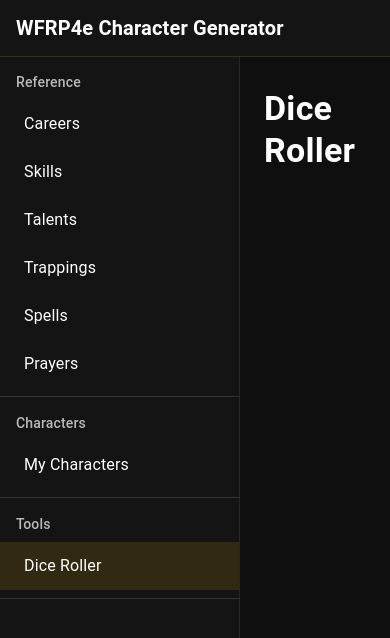
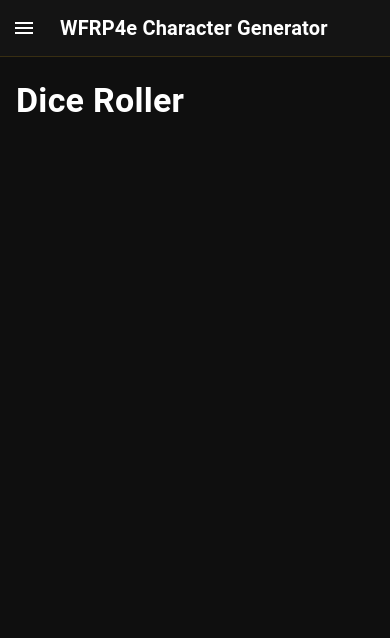
Before and after one commit to Userrrfriendly/wfrp4echargen, a React (Vite) app: page /dice in a window 390 px wide. Shown: the top 638 px of the page. Built offline with nearby package versions, Linux system fonts and the light colour scheme.

Commit message:
responsiveness

```diff
--- a/src/components/layout/AppLayout.tsx
+++ b/src/components/layout/AppLayout.tsx
@@ -1,29 +1,57 @@
-import { AppBar, Box, Toolbar, Typography } from '@mui/material';
+import { useState } from 'react';
+import { AppBar, Box, IconButton, Toolbar, Typography, useMediaQuery, useTheme } from '@mui/material';
 import { Outlet } from 'react-router-dom';
 import NavDrawer from './NavDrawer';
-import { DRAWER_WIDTH } from './constants';
+
+function HamburgerIcon() {
+  return (
+    <svg viewBox="0 0 24 24" width="24" height="24" fill="currentColor">
+      <path d="M3 18h18v-2H3v2zm0-5h18v-2H3v2zm0-7v2h18V6H3z" />
+    </svg>
+  );
+}
 
 export default function AppLayout() {
+  const theme = useTheme();
+  const isMobile = useMediaQuery(theme.breakpoints.down('md'));
+  const [drawerOpen, setDrawerOpen] = useState(false);
+
   return (
     <Box sx={{ display: 'flex' }}>
       <AppBar position="fixed" elevation={0} sx={{ zIndex: (t) => t.zIndex.drawer + 1 }}>
         <Toolbar>
+          {isMobile && (
+            <IconButton
+              color="inherit"
+              edge="start"
+              onClick={() => setDrawerOpen(true)}
+              sx={{ mr: 2 }}
+              aria-label="open navigation"
+            >
+              <HamburgerIcon />
+            </IconButton>
+          )}
           <Typography variant="h6" noWrap>
             WFRP4e Character Generator
           </Typography>
         </Toolbar>
       </AppBar>
 
-      <NavDrawer />
+      <NavDrawer
+        open={drawerOpen}
+        onClose={() => setDrawerOpen(false)}
+        isMobile={isMobile}
+      />
 
       <Box
         component="main"
         sx={{
           flexGrow: 1,
-          p: 3,
-          width: `calc(100% - ${DRAWER_WIDTH}px)`,
+          p: { xs: 2, sm: 3 },
           minHeight: '100vh',
           mt: '64px',
+          overflow: 'auto',
+          minWidth: 0,
         }}
       >
         <Outlet />
--- a/src/components/layout/NavDrawer.tsx
+++ b/src/components/layout/NavDrawer.tsx
@@ -10,6 +10,12 @@
 } from '@mui/material';
 import { useNavigate, useLocation } from 'react-router-dom';
 import { DRAWER_WIDTH } from './constants';
+
+interface NavDrawerProps {
+  open: boolean;
+  onClose: () => void;
+  isMobile: boolean;
+}
 
 const navSections = [
   {
@@ -33,23 +39,30 @@
   },
 ];
 
-export default function NavDrawer() {
+export default function NavDrawer({ open, onClose, isMobile }: NavDrawerProps) {
   const navigate = useNavigate();
   const { pathname } = useLocation();
 
   const isActive = (path: string) =>
     pathname === path || pathname.startsWith(path + '/');
 
+  const handleNav = (path: string) => {
+    navigate(path);
+    if (isMobile) onClose();
+  };
+
   return (
     <Drawer
-      variant="permanent"
+      variant={isMobile ? 'temporary' : 'permanent'}
+      open={isMobile ? open : undefined}
+      onClose={onClose}
       sx={{
-        width: DRAWER_WIDTH,
+        width: isMobile ? 'auto' : DRAWER_WIDTH,
         flexShrink: 0,
         '& .MuiDrawer-paper': { width: DRAWER_WIDTH, boxSizing: 'border-box' },
       }}
     >
-      <Toolbar />
+      {!isMobile && <Toolbar />}
       <List disablePadding>
         {navSections.map(({ subheader, items }) => (
           <div key={subheader}>
@@ -60,7 +73,7 @@
               <ListItem key={path} disablePadding>
                 <ListItemButton
                   selected={isActive(path)}
-                  onClick={() => navigate(path)}
+                  onClick={() => handleNav(path)}
                   sx={{ pl: 3 }}
                 >
                   <ListItemText primary={label} />
--- /dev/null
+++ b/src/pages/ErrorPage.tsx
@@ -0,0 +1,37 @@
+import { useRouteError, isRouteErrorResponse, Link } from 'react-router-dom';
+import { Box, Button, Typography } from '@mui/material';
+
+export default function ErrorPage() {
+  const error = useRouteError();
+
+  let status = 'Error';
+  let message = 'Something went wrong.';
+
+  if (isRouteErrorResponse(error)) {
+    status = String(error.status);
+    message = error.statusText || String(error.data) || message;
+  } else if (error instanceof Error) {
+    message = error.message;
+  }
+
+  return (
+    <Box
+      sx={{
+        display: 'flex',
+        flexDirection: 'column',
+        alignItems: 'center',
+        justifyContent: 'center',
+        minHeight: '100vh',
+        gap: 2,
+        p: 3,
+        textAlign: 'center',
+      }}
+    >
+      <Typography variant="h2" color="primary">{status}</Typography>
+      <Typography variant="h6" color="text.secondary">{message}</Typography>
+      <Button component={Link as React.ElementType} to="/" variant="contained">
+        Back to Home
+      </Button>
+    </Box>
+  );
+}
--- /dev/null
+++ b/src/pages/NotFoundPage.tsx
@@ -0,0 +1,17 @@
+import { Box, Button, Typography } from '@mui/material';
+import { Link } from 'react-router-dom';
+
+export default function NotFoundPage() {
+  return (
+    <Box sx={{ textAlign: 'center', py: 8 }}>
+      <Typography variant="h2" color="primary" gutterBottom>404</Typography>
+      <Typography variant="h5" gutterBottom>Page not found</Typography>
+      <Typography color="text.secondary" sx={{ mb: 3 }}>
+        The page you&apos;re looking for doesn&apos;t exist.
+      </Typography>
+      <Button component={Link as React.ElementType} to="/" variant="contained">
+        Go Home
+      </Button>
+    </Box>
+  );
+}
--- a/src/router.tsx
+++ b/src/router.tsx
@@ -1,5 +1,7 @@
 import { createBrowserRouter, Navigate } from 'react-router-dom';
 import AppLayout from './components/layout/AppLayout';
+import ErrorPage from './pages/ErrorPage';
+import NotFoundPage from './pages/NotFoundPage';
 import CareersPage from './pages/reference/CareersPage';
 import CareerDetailPage from './pages/reference/CareerDetailPage';
 import SkillsPage from './pages/reference/SkillsPage';
@@ -16,6 +18,7 @@
   {
     path: '/',
     element: <AppLayout />,
+    errorElement: <ErrorPage />,
     children: [
       { index: true, element: <Navigate to="/reference/careers" replace /> },
       { path: 'reference/careers', element: <CareersPage /> },
@@ -29,6 +32,7 @@
       { path: 'characters/new', element: <CharacterCreationPage /> },
       { path: 'characters/:id', element: <CharacterSheetPage /> },
       { path: 'dice', element: <DicePage /> },
+      { path: '*', element: <NotFoundPage /> },
     ],
   },
 ]);
```
